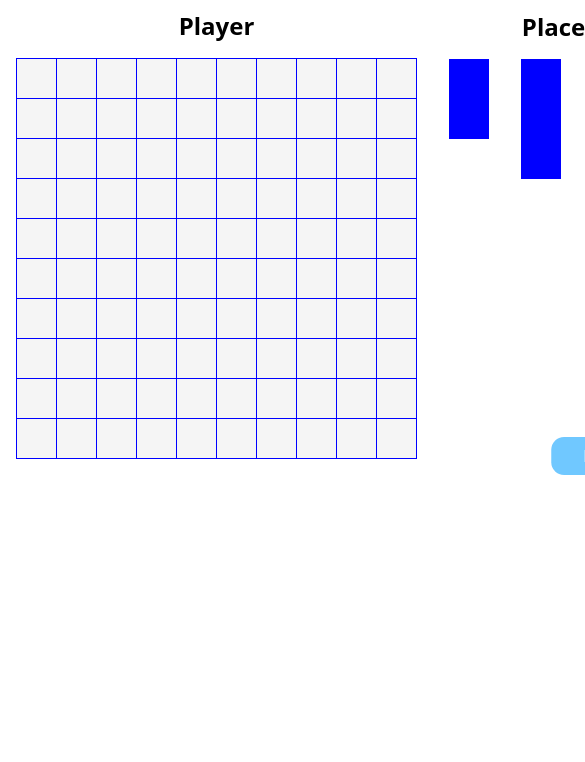
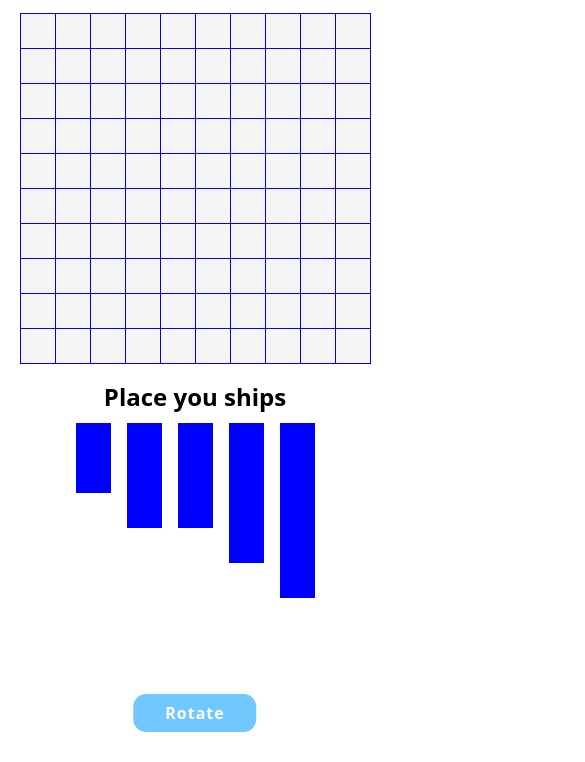
Before and after one commit to 99vik/battleship, a website built with webpack: page dist/index.html in a window 390 px wide. Shown: the part 82-844 px from the top of the page, 585 px wide, since content can reach past the window. Built offline with Linux system fonts and the light colour scheme.

Commit message:
Improved responsivness

```diff
--- a/src/generateShipPlacementDOM.js
+++ b/src/generateShipPlacementDOM.js
@@ -259,7 +259,6 @@ export default function generateShipPlacementDOM(player, playerBoardDOM, botBoar
         placementFinished(botBoardDOM, player, game);
       }
     });
-
     playerBoard.appendChild(fieldDiv);
   });
   botBoard.parentNode.children[0].textContent = 'Place you ships';
--- a/src/styles.css
+++ b/src/styles.css
@@ -15,6 +15,8 @@ main {
     display: grid;
     grid-template-columns: 1fr 1fr;
 }
+
+
 
 main > div {
     position: relative;
@@ -180,3 +182,45 @@ button.rotate-btn:hover {
     -ms-user-select: none;
     user-select: none;
 }
+
+@media (max-width: 900px) {
+  main {
+    margin: 0 1rem;
+    display: flex;
+    flex-direction: column;
+  }
+}
+
+@media screen and (max-width: 500px) {
+    h1 {
+    text-align: center;
+    margin-top: 0.2rem;
+    }
+
+    .field {
+        height: 35px;
+    }
+
+    .board {
+        grid-template-columns: repeat(10, 35px);
+    }
+
+    .ship-placement {
+        margin: 0.6rem;
+        grid-template-columns: repeat(5, 35px);
+        column-gap: 1rem;
+        height: 300px;
+        border: none;
+        background-color: white;
+
+    }
+
+    /* .unselectable {
+    -webkit-touch-callout: initial;
+    -webkit-user-select: auto;
+    -khtml-user-select: auto;
+    -moz-user-select: initial;
+    -ms-user-select: initial;
+    user-select: all;
+} */
+}
```
Also changed, not shown: dist/main.js.
